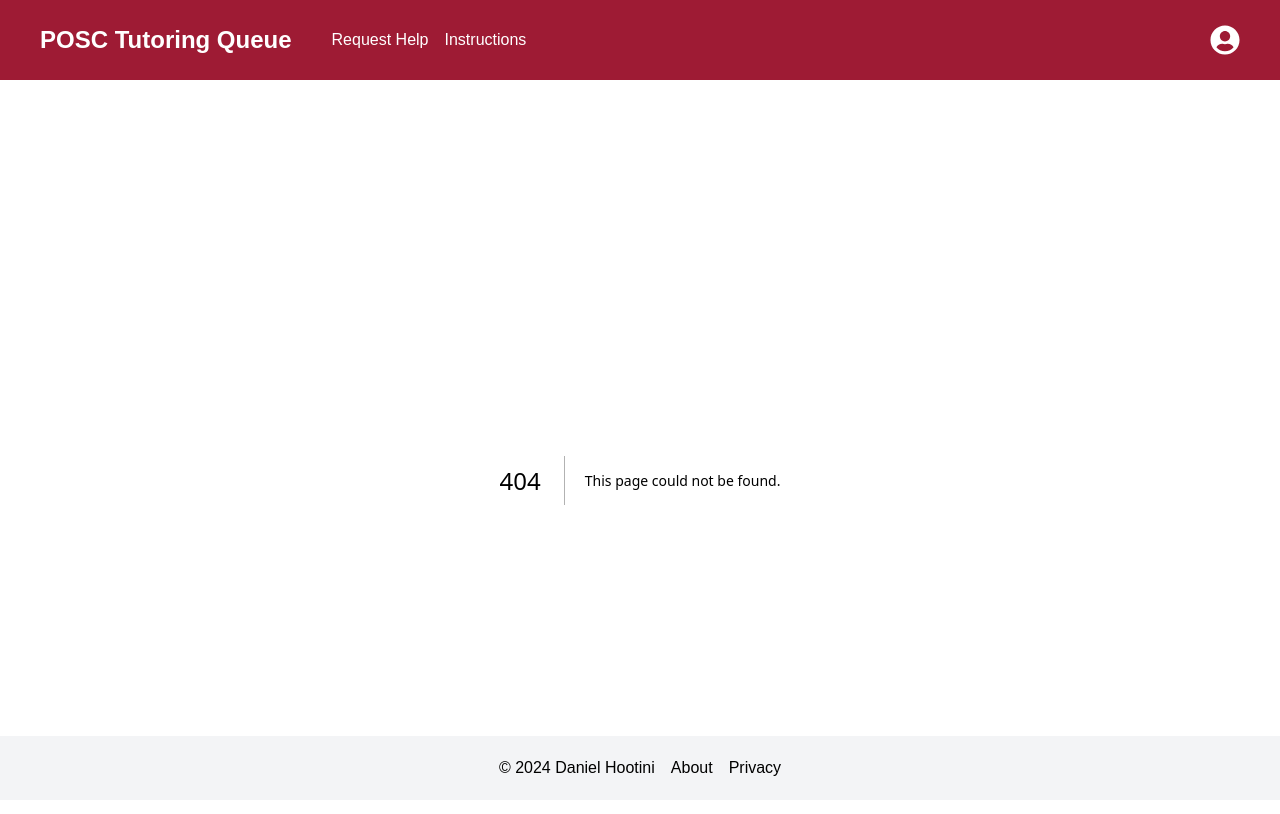
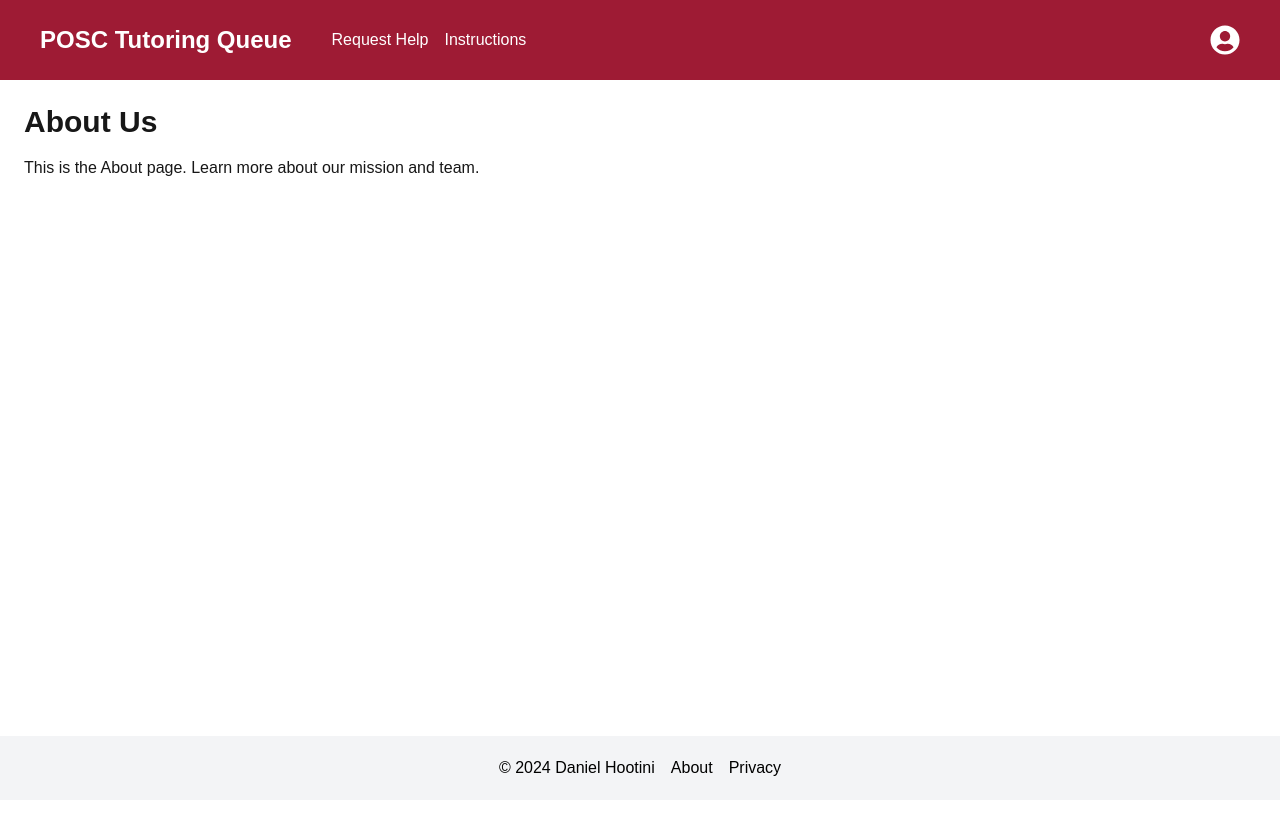
Before and after one commit to DanielH987/tutoring-queue, a Next.js app: page /about in a window 1280 px wide. Before the commit this address had no page. Shown: the top 814 px of the page. Built offline with nearby package versions, Linux system fonts and the light colour scheme.

Commit message:
feat: Add AboutPage component
This commit adds a new component called AboutPage to the application. The AboutPage component displays information about the company or organization. This change enhances the user experience by providing a dedicated page for the about section.

```diff
--- /dev/null
+++ b/app/about/page.tsx
@@ -0,0 +1,10 @@
+const AboutPage = () => {
+    return (
+      <div className="p-6">
+        <h1 className="text-3xl font-bold mb-4">About Us</h1>
+        <p>This is the About page. Learn more about our mission and team.</p>
+      </div>
+    );
+};
+
+export default AboutPage;
```
